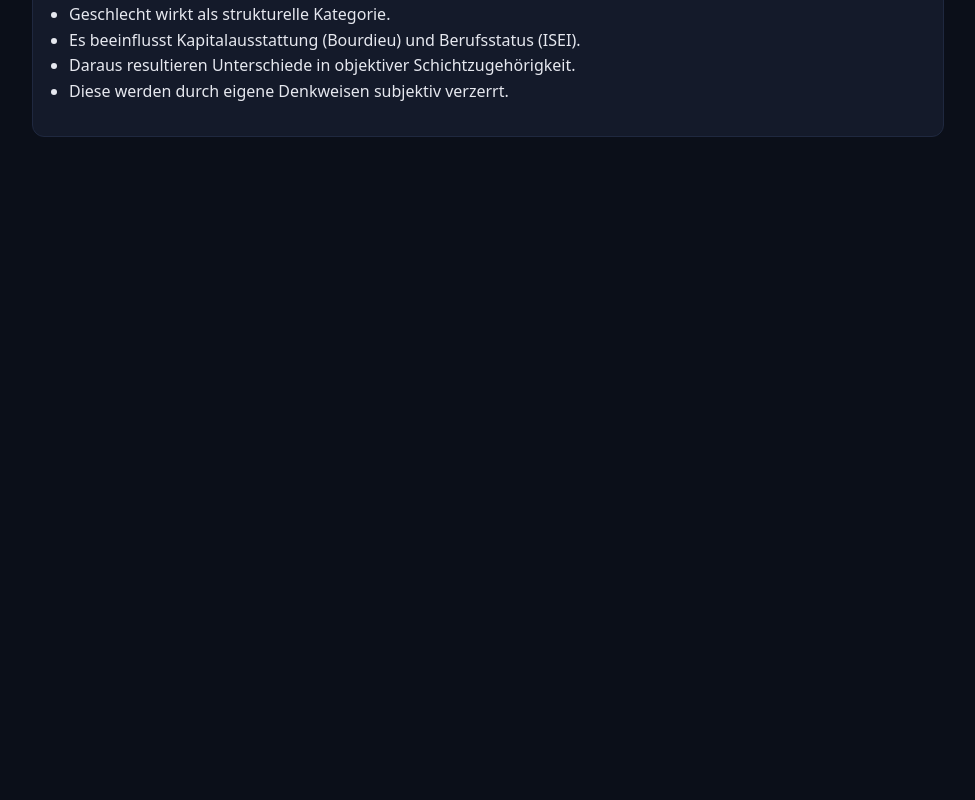
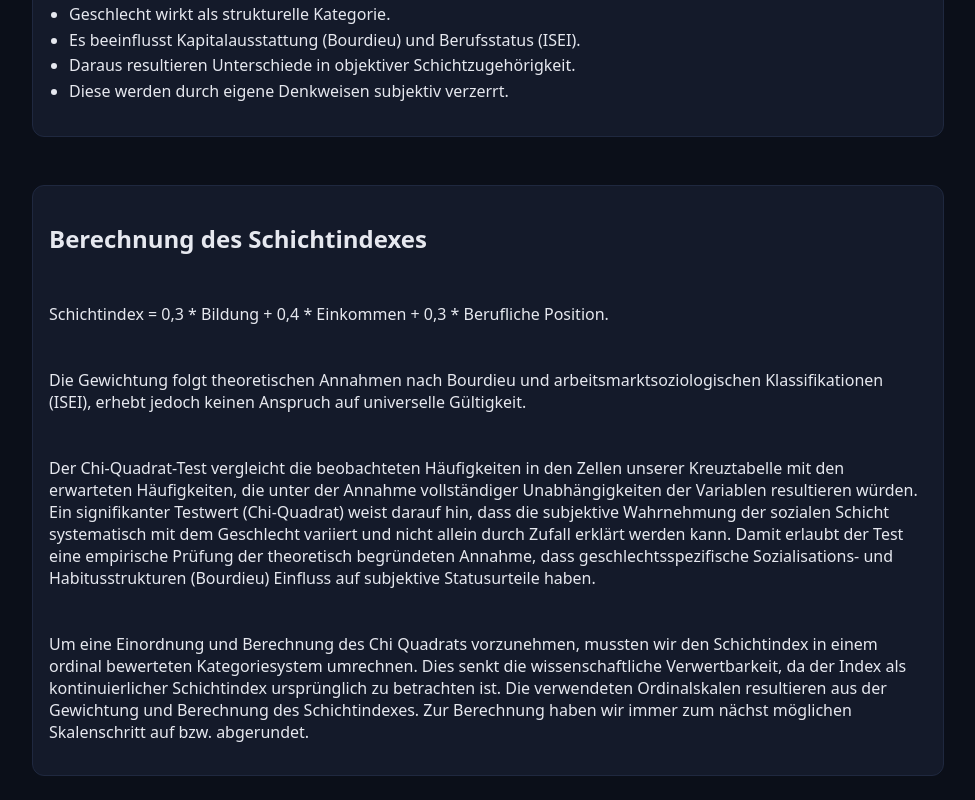
Before and after one commit to SnickersDE/FrageboegenAPI, a Next.js app: page / in a window 1280 px wide. Shown: the part 2393-3193 px from the top of the page, without its empty margins (152-1127 px from the left). Before the commit the page ends 2554 px from the top, so only its background shows below. Built offline with nearby package versions, Linux system fonts and the light colour scheme.

Commit message:
Update: Add Schichtindex calculation info to landing page

```diff
--- a/src/app/page.js
+++ b/src/app/page.js
@@ -69,6 +69,22 @@ export default function Page() {
           <li>Diese werden durch eigene Denkweisen subjektiv verzerrt.</li>
         </ul>
       </div>
+
+      <div className="panel col">
+        <h2>Berechnung des Schichtindexes</h2>
+        <p>
+          Schichtindex = 0,3 * Bildung + 0,4 * Einkommen + 0,3 * Berufliche Position.
+        </p>
+        <p>
+          Die Gewichtung folgt theoretischen Annahmen nach Bourdieu und arbeitsmarktsoziologischen Klassifikationen (ISEI), erhebt jedoch keinen Anspruch auf universelle Gültigkeit.
+        </p>
+        <p>
+          Der Chi-Quadrat-Test vergleicht die beobachteten Häufigkeiten in den Zellen unserer Kreuztabelle mit den erwarteten Häufigkeiten, die unter der Annahme vollständiger Unabhängigkeiten der Variablen resultieren würden. Ein signifikanter Testwert (Chi-Quadrat) weist darauf hin, dass die subjektive Wahrnehmung der sozialen Schicht systematisch mit dem Geschlecht variiert und nicht allein durch Zufall erklärt werden kann. Damit erlaubt der Test eine empirische Prüfung der theoretisch begründeten Annahme, dass geschlechtsspezifische Sozialisations- und Habitusstrukturen (Bourdieu) Einfluss auf subjektive Statusurteile haben.
+        </p>
+        <p>
+          Um eine Einordnung und Berechnung des Chi Quadrats vorzunehmen, mussten wir den Schichtindex in einem ordinal bewerteten Kategoriesystem umrechnen. Dies senkt die wissenschaftliche Verwertbarkeit, da der Index als kontinuierlicher Schichtindex ursprünglich zu betrachten ist. Die verwendeten Ordinalskalen resultieren aus der Gewichtung und Berechnung des Schichtindexes. Zur Berechnung haben wir immer zum nächst möglichen Skalenschritt auf bzw. abgerundet.
+        </p>
+      </div>
     </div>
   )
 }
```
